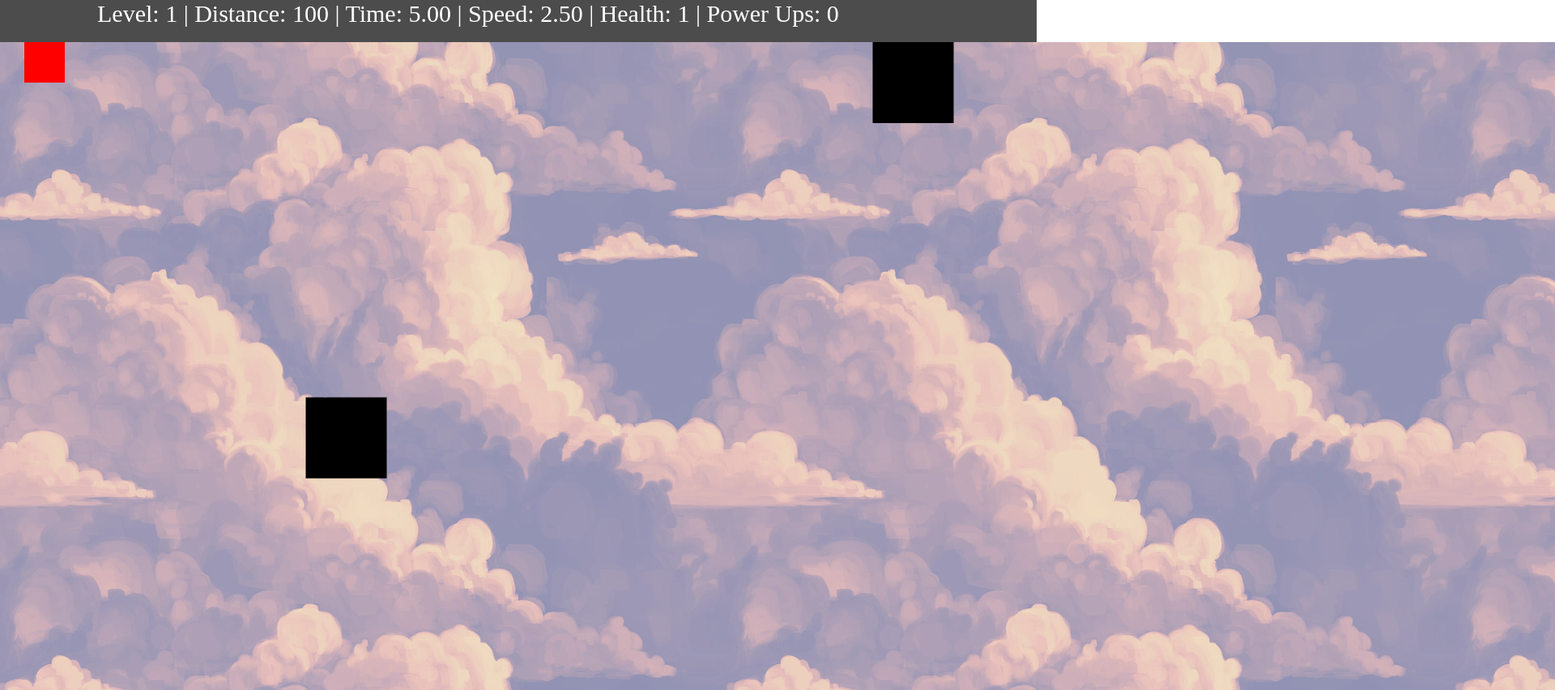
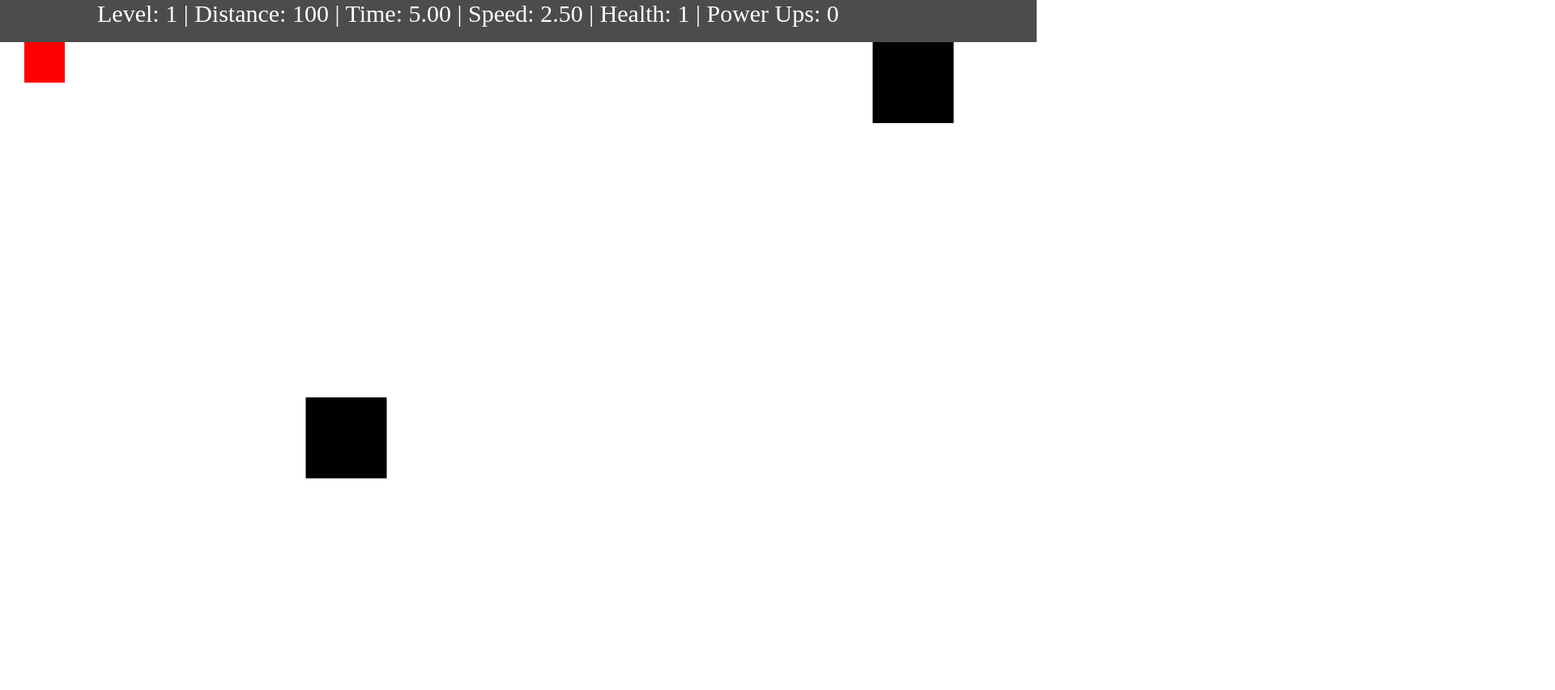
Before and after one commit to umlumlklum/Boro-Jet-Game, a plain HTML site: page Jet-Racer/HTML/game.html in a window 1280 px wide. Shown: the top 852 px of the page at 81% size, 1920 px wide, since content can reach past the window. After the commit the page ends 804 px from the top, so only its background shows below. Drawn offline with Linux system fonts and the light colour scheme; files whose address does not match are found by name.

Commit message:
Update game.html

```diff
--- a/Jet-Racer/HTML/game.html
+++ b/Jet-Racer/HTML/game.html
@@ -13,7 +13,7 @@
     <body onload="startGame()">
         <canvas id="canvas"></canvas>
         <div id="statBox" class="stat-box"></div>
-        <div class="background" id="background"></div>
+        <div id="background"></div>
     </body>
 
     <script src="../JS/pauseMenu.js"></script>
```
